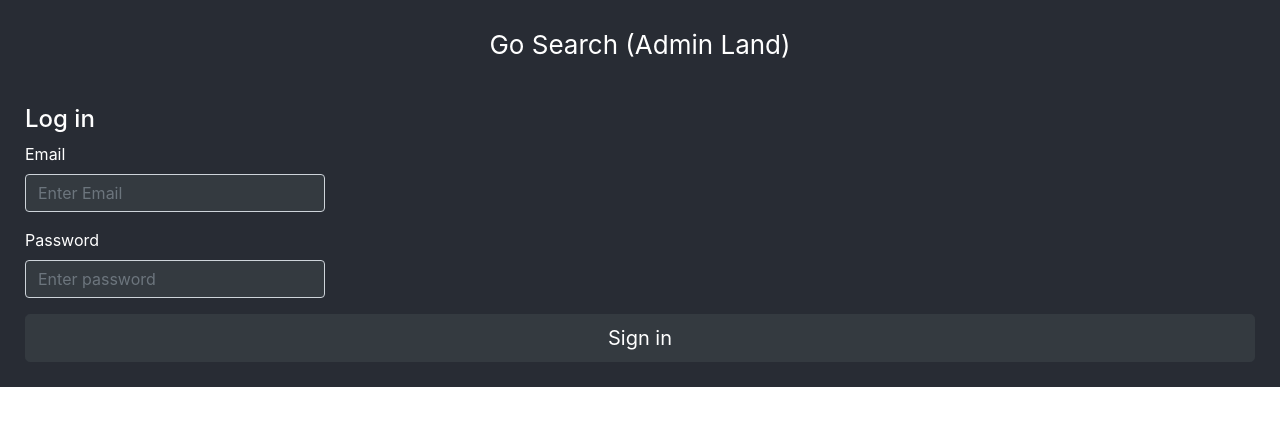
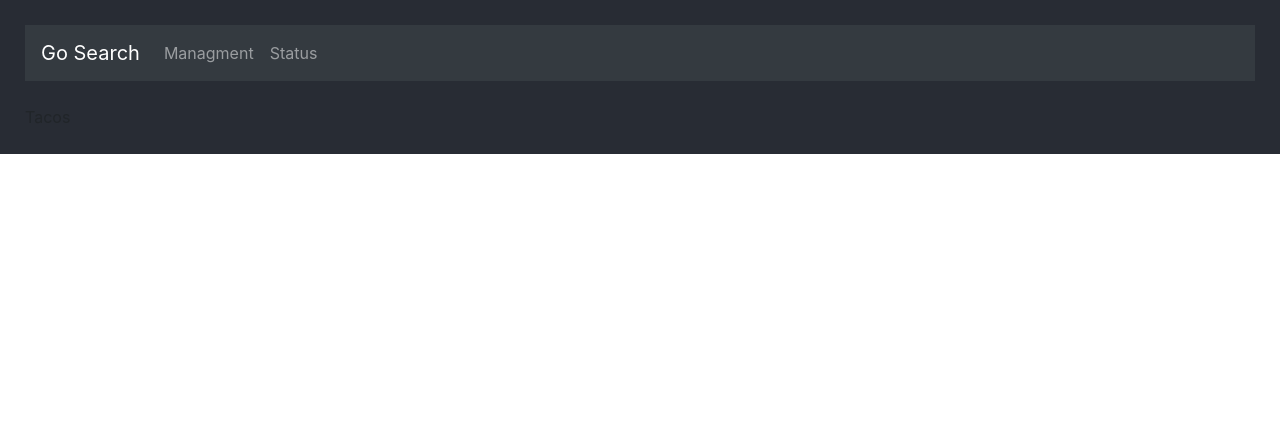
Before and after one commit to GoSearchTeam/goSearch, a React (Create React App) app in the folder frontend/: page /admin/stats in a window 1280 px wide. Shown: the top 426 px of the page. Built offline with nearby package versions, Linux system fonts and the light colour scheme.

Commit message:
Added a navbar and a stats page

```diff
--- a/frontend/public/index.html
+++ b/frontend/public/index.html
@@ -24,7 +24,7 @@
       work correctly both with client-side routing and a non-root public URL.
       Learn how to configure a non-root public URL by running `npm run build`.
     -->
-    <title>React App</title>
+    <title>Go Search</title>
   </head>
   <body>
     <noscript>You need to enable JavaScript to run this app.</noscript>
--- a/frontend/src/App.js
+++ b/frontend/src/App.js
@@ -1,19 +1,27 @@
 import './App.css'
 import 'bootstrap/dist/css/bootstrap.min.css'
-import { BrowserRouter as Router, Switch, Route, useHistory } from 'react-router-dom'
+import { BrowserRouter as Router, Switch, Route } from 'react-router-dom'
+import { Navbar, Nav } from 'react-bootstrap'
 import LoginPage from './pages/LoginPage.js'
-import Dashboard from './pages/Dashboard.js'
+import Managment from './pages/Managment.js'
+import Stats from './pages/Stats.js'
 
-function App () {
+function App() {
   return (
     <Router>
       <div className='App'>
-        <header className='App-header'>
-          Go Search (Admin Land)
-        </header>
+        <Navbar bg="dark" variant="dark" expand="lg">
+          <Navbar.Brand href="./managment">Go Search</Navbar.Brand>
+          <Nav className="mr-auto">
+            <Nav.Link href="./managment">Managment</Nav.Link>
+            <Nav.Link href="./stats">Status</Nav.Link>
+          </Nav>
+        </Navbar>
+        <br></br>
         <Switch>
           {/* THE ORDER HERE MATTERS, which ever matches first will load i.e. /admin will load /admin/dashboard if put first */}
-          <Route path='/admin/dashboard' render={props => <Dashboard {...props} />} />
+          <Route path='/admin/managment' render={props => <Managment {...props} />} />
+          <Route path='/admin/stats' render={props => <Stats {...props} />} />
           <Route path='/admin' render={props => <LoginPage {...props} />} />
         </Switch>
       </div>
--- a/frontend/src/pages/LoginPage.js
+++ b/frontend/src/pages/LoginPage.js
@@ -22,7 +22,7 @@ export default function LoginPage (props) {
             type='submit'
             variant='primary'
             className='btn btn-dark btn-lg btn-block'
-            onClick={() => history.push('/admin/dashboard')}
+            onClick={() => history.push('/admin/managment')}
           >
             Sign in
           </button>
--- a/frontend/src/pages/Dashboard.js
+++ b/frontend/src/pages/Managment.js
@@ -1,7 +1,7 @@
 // import './App.css';
 import { Form, Button, Col } from 'react-bootstrap'
 
-export default function Dashboard (props) {
+export default function Managment (props) {
   return (
     <>
       <Form>
--- /dev/null
+++ b/frontend/src/pages/Stats.js
@@ -0,0 +1,7 @@
+export default function Stats(props) {
+    return (
+        <>
+            <header>Tacos</header>
+        </>
+    );
+}
```
Also changed, not shown: 1 other file (tests, documents, lock files or other folders).
